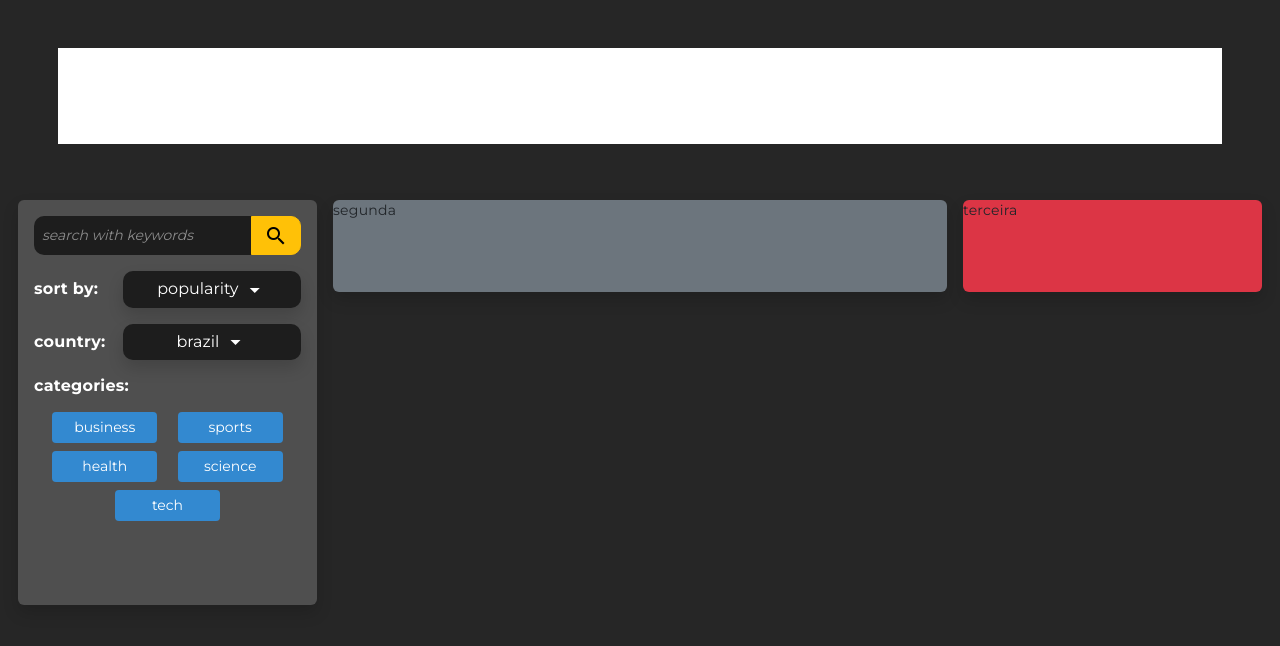
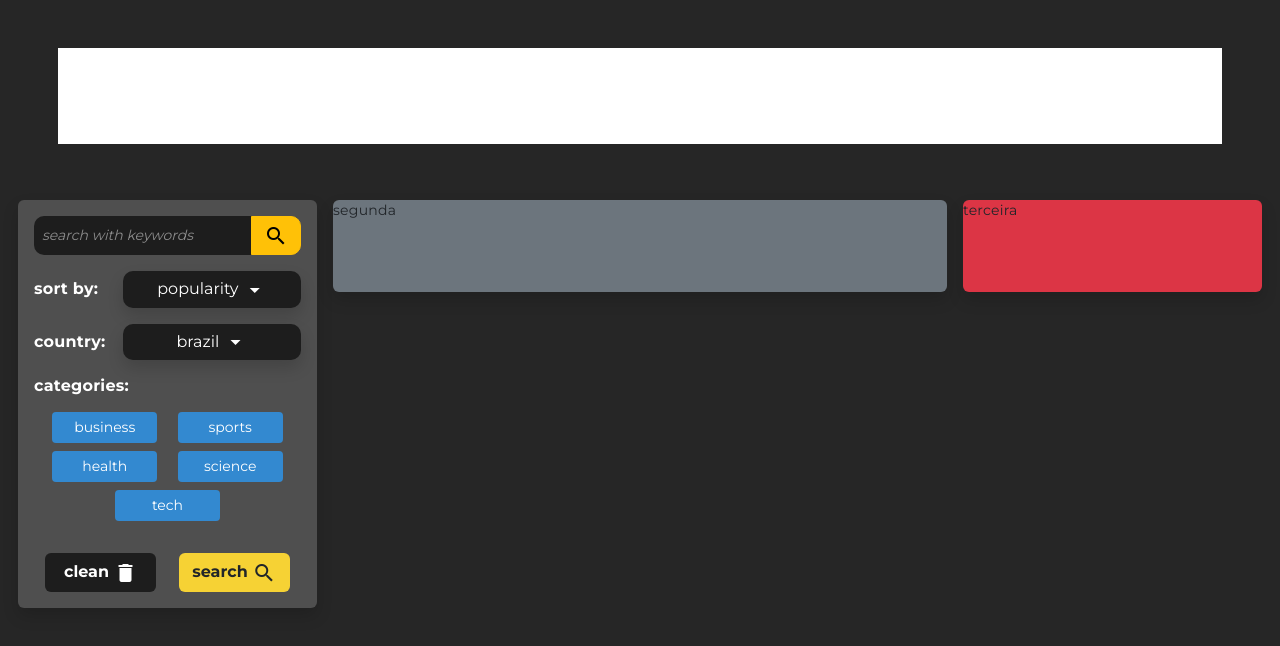
Before and after one commit to anddMF/PTX2023.Front, an Angular app in the folder angular-front/ptx-front/: page / in a window 1280 px wide. Shown: the top 646 px of the page. Built offline with nearby package versions, Linux system fonts and the light colour scheme.

Commit message:
add new placeholder on dropdown component

```diff
--- a/angular-front/ptx-front/src/app/home/components/home-hub/home-hub.component.html
+++ b/angular-front/ptx-front/src/app/home/components/home-hub/home-hub.component.html
@@ -32,11 +32,23 @@
                 <div class="row-flex mt-3">
                     <label class="col-12 dropdown-label">categories:</label>
                     <div class="row-flex align-content-center p-2 bg-secodary col-12">
-                        <button *ngFor="let category of categories" [ngClass]="{'selected-category': category.active === true }" (click)="setActiveCategory(category)" class="btn bg-blue-1 text-white btn-sm mx-auto col-5 mt-2 mr-2">{{ category.name }}</button>
+                        <button *ngFor="let category of categories"
+                            [ngClass]="{'selected-category': category.active === true }"
+                            (click)="setActiveCategory(category)"
+                            class="btn bg-blue-1 text-white btn-sm mx-auto col-5 mt-2 mr-2">{{ category.name }}</button>
                     </div>
                 </div>
 
-                <br><br><br>
+                <div class="row-flex mt-4">
+                    <button class="btn bg-black-2 mx-auto col-5 text-white" (click)="cleanFilters()" style="font-weight: bold;">
+                        clean
+                        <mat-icon fontIcon="delete"></mat-icon>
+                    </button>
+                    <button class="btn bg-yellow-1 mx-auto col-5" style="font-weight: bold;">
+                        search
+                        <mat-icon fontIcon="search"></mat-icon>
+                    </button>
+                </div>
             </div>
         </div>
         <div class="p-2 col-md-6 col-sm-10 col-12">
--- a/angular-front/ptx-front/src/app/home/components/home-hub/home-hub.component.ts
+++ b/angular-front/ptx-front/src/app/home/components/home-hub/home-hub.component.ts
@@ -49,4 +49,8 @@ export class HomeHubComponent {
     clickedCategory.active = !clickedCategory.active;
   }
 
+  cleanFilters() {
+    this.categories.forEach(x => x.active = false)
+  }
+
 }
--- a/angular-front/ptx-front/src/app/shared/components/dropdown-basic/dropdown-basic.component.html
+++ b/angular-front/ptx-front/src/app/shared/components/dropdown-basic/dropdown-basic.component.html
@@ -1,6 +1,6 @@
 <div class="dropdown text-center col-12">
     <button class="btn btn-secondary bg-black-2 border-0 col-12 shadow" type="button">
-        {{ dropdownSelected.text }}
+        {{  selectedText }}
         <mat-icon class="align-self-end" fontIcon="arrow_drop_down"></mat-icon>
     </button>
     <div class="dropdown-content">
--- a/angular-front/ptx-front/src/app/shared/components/dropdown-basic/dropdown-basic.component.ts
+++ b/angular-front/ptx-front/src/app/shared/components/dropdown-basic/dropdown-basic.component.ts
@@ -8,23 +8,21 @@ import { Dropdown } from '../../models/dropdown.model';
 })
 export class DropdownBasicComponent {
   @Input() dropdownList: Dropdown[];
+  @Input() placeholder: string = ''
   @Output() selected = new EventEmitter<Dropdown>();
 
-  dropdownSelected: Dropdown;
+  selectedText: string;
 
   constructor() {
   }
 
   ngOnInit(): void {
-    //Called after the constructor, initializing input properties, and the first call to ngOnChanges.
-    //Add 'implements OnInit' to the class.
-    this.dropdownSelected = this.dropdownList[0];
-
+    this.selectedText = !this.placeholder ? this.dropdownList[0].text : this.placeholder;
   }
 
-  changeDropdownSelected(toSelect: Dropdown){
+  changeDropdownSelected(toSelect: Dropdown) {
     console.log(toSelect)
-    this.dropdownSelected = toSelect;
+    this.selectedText = toSelect.text;
     this.selected.emit(toSelect)
   }
 }
--- a/angular-front/ptx-front/src/styles.css
+++ b/angular-front/ptx-front/src/styles.css
@@ -42,3 +42,7 @@ body {
 .bg-blue-2 {
     background-color: var(--blue-2) !important;
 }
+
+.bg-yellow-1 {
+    background-color: var(--yellow-1) !important;
+}
```
